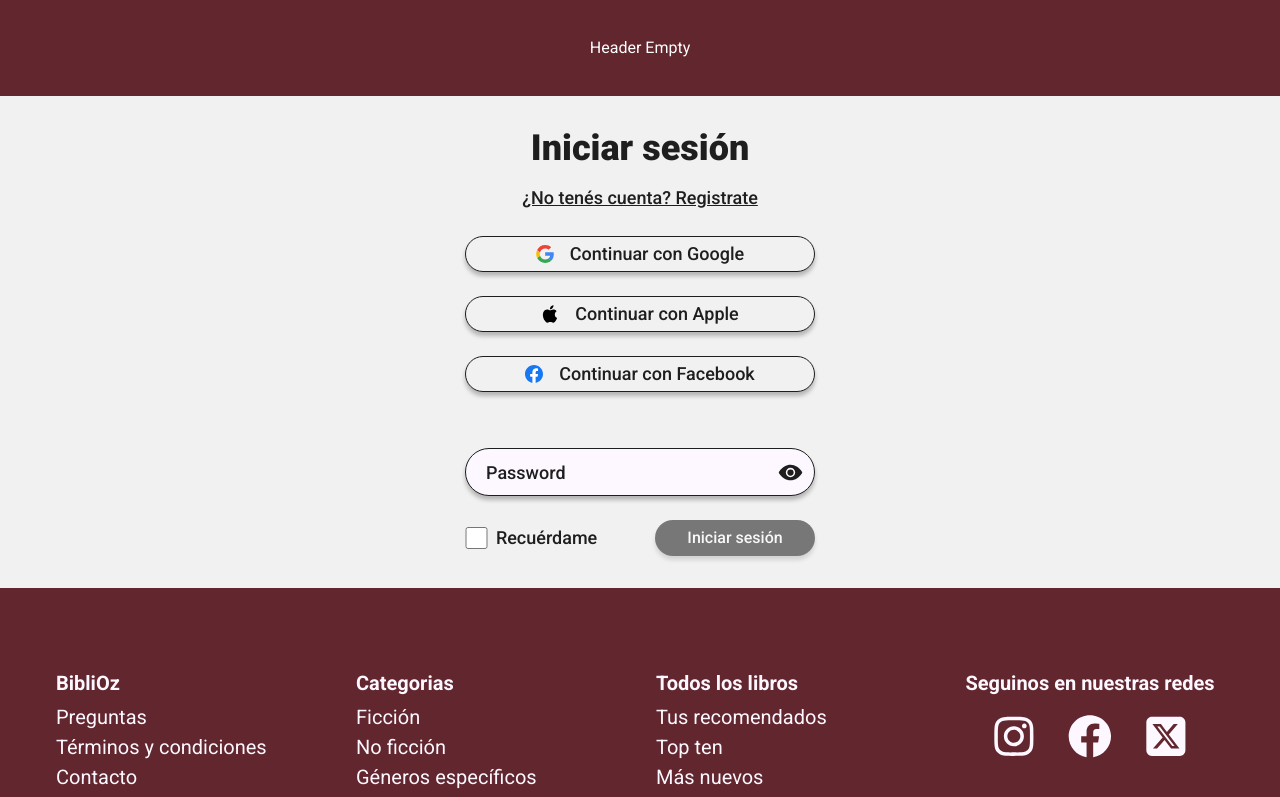
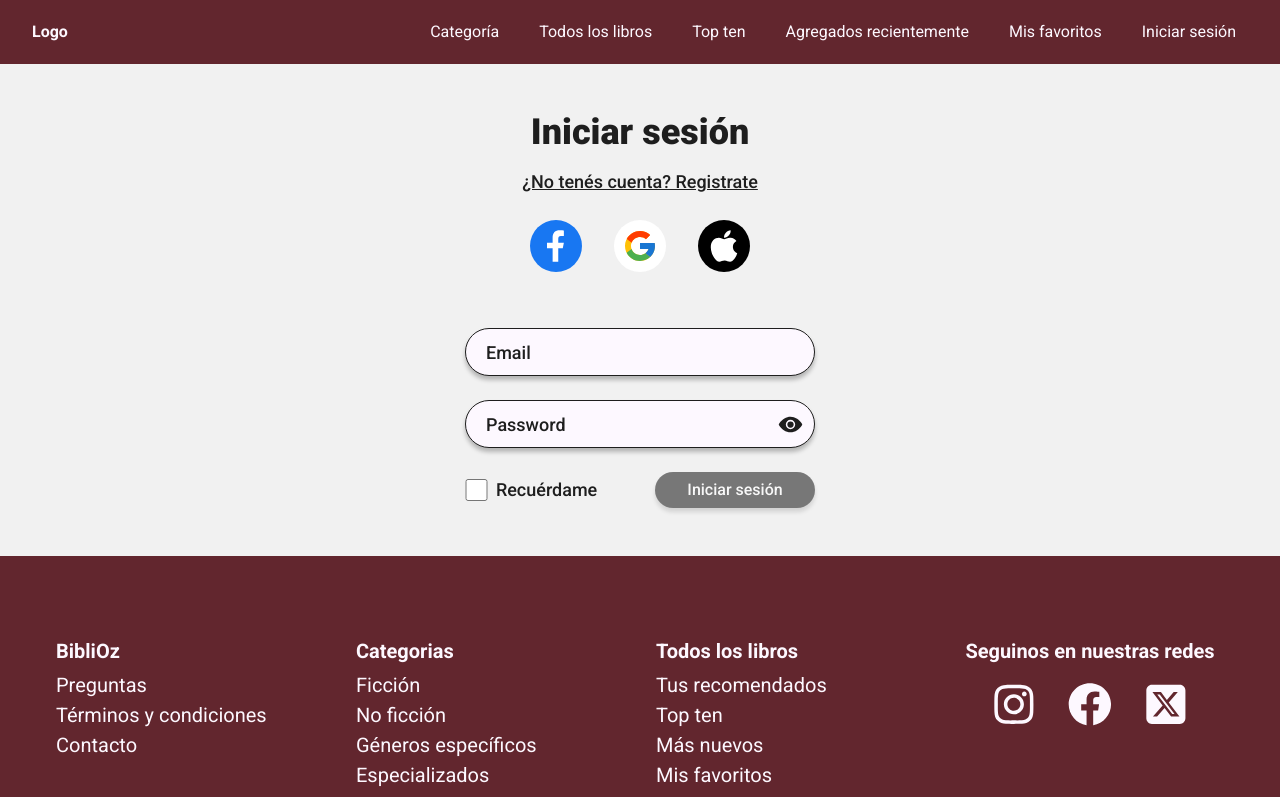
Before and after one commit to No-Country-simulation/s17-13-t-python-react, a Next.js app in the folder frontend/: page /login in a window 1280 px wide. Shown: the top 797 px of the page. Built offline with nearby package versions, Linux system fonts and the light colour scheme.

Commit message:
refactor(frontend): :recycle: refactor ButtonMedia component

```diff
--- a/frontend/src/app/(auth)/login/page.tsx
+++ b/frontend/src/app/(auth)/login/page.tsx
@@ -1,23 +1,50 @@
 import ButtonMedia from '@/shared/components/ButtonMedia';
-import { SocialType } from '@/shared/types/SocialType';
 import Login from '@/components/Login';
 import Link from 'next/link';
+import { FcGoogle } from 'react-icons/fc';
+import { FaApple } from 'react-icons/fa6';
+import { LiaFacebookF } from 'react-icons/lia';
+
+interface Btn {
+  icon: JSX.Element;
+  backgroundBtn: string;
+  title: string;
+}
 
 export default function page() {
-  const socialMedia = ['Google', 'Apple', 'Facebook'];
+  const icons: Btn[] = [
+    {
+      icon: <LiaFacebookF className="size-full" color="#fff" />,
+      title: 'facebook',
+      backgroundBtn: '#1877f2',
+    },
+    {
+      icon: <FcGoogle className="size-full" />,
+      title: 'google',
+      backgroundBtn: '#fff',
+    },
+    {
+      icon: <FaApple className="size-full bg-black" color="#fff" />,
+      title: 'apple',
+      backgroundBtn: '#000',
+    },
+  ];
+
   return (
-    <section className="flex h-full w-full flex-col items-center gap-14 py-8">
+    <section className="flex h-full w-full flex-col items-center gap-14 py-12">
       <header className="flex w-full max-w-[21.875rem] flex-col items-center justify-center gap-4">
         <h2 className="text-4xl font-black">Iniciar sesión</h2>
         <Link href="/register" className="pb-2 text-sm font-medium underline sm:text-lg">
           ¿No tenés cuenta? Registrate
         </Link>
-        <div className="flex w-full max-w-[21.875rem] flex-col gap-6">
-          {socialMedia.map((media) => (
+        <div className="flex items-center justify-center gap-8">
+          {icons.map(({ backgroundBtn, icon, title }) => (
             <ButtonMedia
-              key={media}
-              socialMedia={media.toLocaleLowerCase() as SocialType}
-              text={`Continuar con ${media}`}
+              key={title}
+              iconNode={icon}
+              size={52}
+              background={backgroundBtn}
+              text={title}
             />
           ))}
         </div>
--- a/frontend/src/app/(auth)/register/page.tsx
+++ b/frontend/src/app/(auth)/register/page.tsx
@@ -1,26 +1,14 @@
 import Register from '@/components/Register';
-import ButtonMedia from '@/shared/components/ButtonMedia';
-import { SocialType } from '@/shared/types/SocialType';
 import Link from 'next/link';
 
 export default function page() {
-  const socialMedia = ['Google', 'Apple', 'Facebook'];
   return (
-    <section className="flex h-full w-full flex-col items-center gap-14 py-8">
+    <section className="flex h-full w-full flex-col items-center gap-14 py-12">
       <header className="flex w-full max-w-[21.875rem] flex-col items-center justify-center gap-4">
         <h2 className="text-4xl font-black">Registrarse</h2>
         <Link href="/login" className="pb-2 text-sm font-medium underline sm:text-lg">
           ¿Ya tienes cuenta? Ingresar
         </Link>
-        <div className="flex w-full max-w-[21.875rem] flex-col gap-6">
-          {socialMedia.map((media) => (
-            <ButtonMedia
-              key={media}
-              socialMedia={media.toLocaleLowerCase() as SocialType}
-              text={`Continuar con ${media}`}
-            />
-          ))}
-        </div>
       </header>
       <Register />
     </section>
--- a/frontend/src/app/globals.css
+++ b/frontend/src/app/globals.css
@@ -35,4 +35,16 @@
     grid-template-rows: auto 1fr auto;
     grid-template-columns: repeat(1, minmax(0, 1fr));
   }
+
+  .interactive-btn {
+    transform-origin: center;
+    transition: transform 0.2s linear;
+
+    &:hover {
+      transform: scale(0.9);
+    }
+    &:active {
+      transform: scale(1.2);
+    }
+  }
 }
--- a/frontend/src/app/layout.tsx
+++ b/frontend/src/app/layout.tsx
@@ -25,7 +25,7 @@ export default function RootLayout({
   return (
     <html lang="en">
       <body className={`grid-layout min-h-dvh bg-secondary text-primary ${roboto.className}`}>
-        <header className="grid h-24 place-content-center bg-main text-white">Header Empty</header>
+        <Navbar />
         <main>{children}</main>
         <Footer />
       </body>
--- /dev/null
+++ b/frontend/src/app/loading.tsx
@@ -0,0 +1,85 @@
+export default function Loading() {
+  return (
+    <div
+      aria-label="Loading..."
+      role="status"
+      className="flex h-full content-center items-center justify-center space-x-2"
+    >
+      <svg className="h-20 w-20 animate-spin stroke-main" viewBox="0 0 256 256">
+        <line
+          x1="128"
+          y1="32"
+          x2="128"
+          y2="64"
+          strokeLinecap="round"
+          strokeLinejoin="round"
+          strokeWidth="24"
+        ></line>
+        <line
+          x1="195.9"
+          y1="60.1"
+          x2="173.3"
+          y2="82.7"
+          strokeLinecap="round"
+          strokeLinejoin="round"
+          strokeWidth="24"
+        ></line>
+        <line
+          x1="224"
+          y1="128"
+          x2="192"
+          y2="128"
+          strokeLinecap="round"
+          strokeLinejoin="round"
+          strokeWidth="24"
+        ></line>
+        <line
+          x1="195.9"
+          y1="195.9"
+          x2="173.3"
+          y2="173.3"
+          strokeLinecap="round"
+          strokeLinejoin="round"
+          strokeWidth="24"
+        ></line>
+        <line
+          x1="128"
+          y1="224"
+          x2="128"
+          y2="192"
+          strokeLinecap="round"
+          strokeLinejoin="round"
+          strokeWidth="24"
+        ></line>
+        <line
+          x1="60.1"
+          y1="195.9"
+          x2="82.7"
+          y2="173.3"
+          strokeLinecap="round"
+          strokeLinejoin="round"
+          strokeWidth="24"
+        ></line>
+        <line
+          x1="32"
+          y1="128"
+          x2="64"
+          y2="128"
+          strokeLinecap="round"
+          strokeLinejoin="round"
+          strokeWidth="24"
+        ></line>
+        <line
+          x1="60.1"
+          y1="60.1"
+          x2="82.7"
+          y2="82.7"
+          strokeLinecap="round"
+          strokeLinejoin="round"
+          strokeWidth="24"
+        ></line>
+      </svg>
+      <span className="text-4xl font-medium text-main">Loading...</span>
+    </div>
+  );
+}
--- a/frontend/src/app/page.tsx
+++ b/frontend/src/app/page.tsx
@@ -3,6 +3,7 @@
 import Modal from '@/components/Modal';
 import { useState } from 'react';
 import Carousel from '@/components/Carousel/Carousel';
+import TopTenBooks from '@/components/TopTenBooks';
 
 export default function Home() {
   const [openModal, setOpenModal] = useState<boolean>(true);
@@ -17,7 +18,8 @@ export default function Home() {
         Registrado / Logueado
       </button> */}
       <Carousel carouselTitle="Tus recomendados" />
-      <div className="grid min-h-[80dvh] place-content-center bg-light">Empty section</div>
+      {/* <div className="grid min-h-[80dvh] place-content-center bg-light">Empty section</div> */}
+      {/* <TopTenBooks />  */}
       <Carousel carouselTitle="Agregados recientemente" />
       <Carousel carouselTitle="Los más buscados" />
       {openModal && <Modal setOpenModal={setOpenModal} />}
--- a/frontend/src/components/Login.tsx
+++ b/frontend/src/components/Login.tsx
@@ -27,13 +27,13 @@ export default function Login() {
       noValidate
       autoComplete="off"
     >
-      {/* <BaseInput
+      <BaseInput
         name="email"
         placeholder="email"
         control={control}
         type="email"
         error={errors.email}
-      /> */}
+      />
       <PasswordInput
         name="password"
         placeholder="password"
--- a/frontend/src/shared/components/ButtonMedia.tsx
+++ b/frontend/src/shared/components/ButtonMedia.tsx
@@ -1,24 +1,24 @@
-import { SocialType } from '../types/SocialType';
-import FacebookSvg from '../icons/FacebookSvg';
-import AppleSvg from '../icons/AppleSvg';
-import GoogleSvg from '../icons/GoogleSvg';
-
 interface Props {
-  text: string;
-  socialMedia: SocialType;
+  text?: string;
+  iconNode: JSX.Element;
+  background: string;
+  size: number;
 }
 
-export default function ButtonMedia({ socialMedia, text }: Props) {
+export default function ButtonMedia({ text, iconNode, size, background }: Props) {
   return (
     <button
-      title={`Ingresar con ${socialMedia}`}
-      className="flex h-9 w-full max-w-[21.875rem] items-center justify-center gap-4 rounded-3xl border-[.1rem] border-[#1E1E1E] bg-[#F1F1F1] px-2 text-sm font-medium shadow-btn sm:text-lg"
+      style={{
+        width: `${size}px`,
+        height: `${size}px`,
+        backgroundColor: background,
+      }}
+      className="interactive-btn overflow-hidden rounded-[50%] p-2"
       type="button"
+      title={`Ingresar con ${text}`}
     >
-      {socialMedia === 'apple' && <AppleSvg />}
-      {socialMedia === 'facebook' && <FacebookSvg />}
-      {socialMedia === 'google' && <GoogleSvg />}
-      <span>{text}</span>
+      {iconNode}
+      {text && <span className="read-only:">{`Ingresar con ${text}`}</span>}
     </button>
   );
 }
--- a/frontend/src/shared/types/SocialType.ts
+++ /dev/null
@@ -1 +0,0 @@
-export type SocialType = 'facebook' | 'google' | 'apple';
```
Also changed, not shown: frontend/.eslintrc.json, frontend/src/interfaces/InputProps.interface.ts (renamed from frontend/src/shared/interfaces/InputProps.interface.ts).
